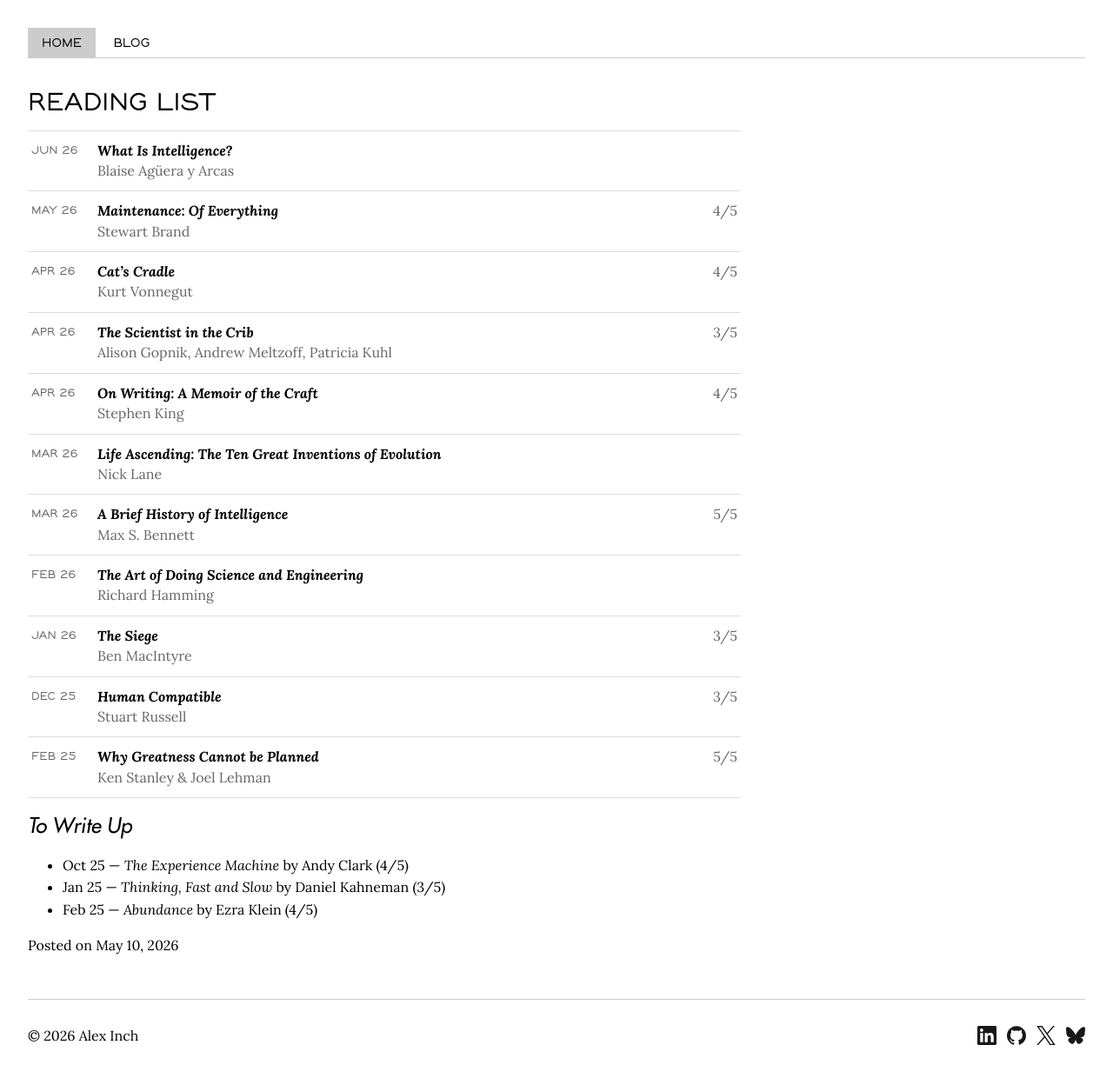
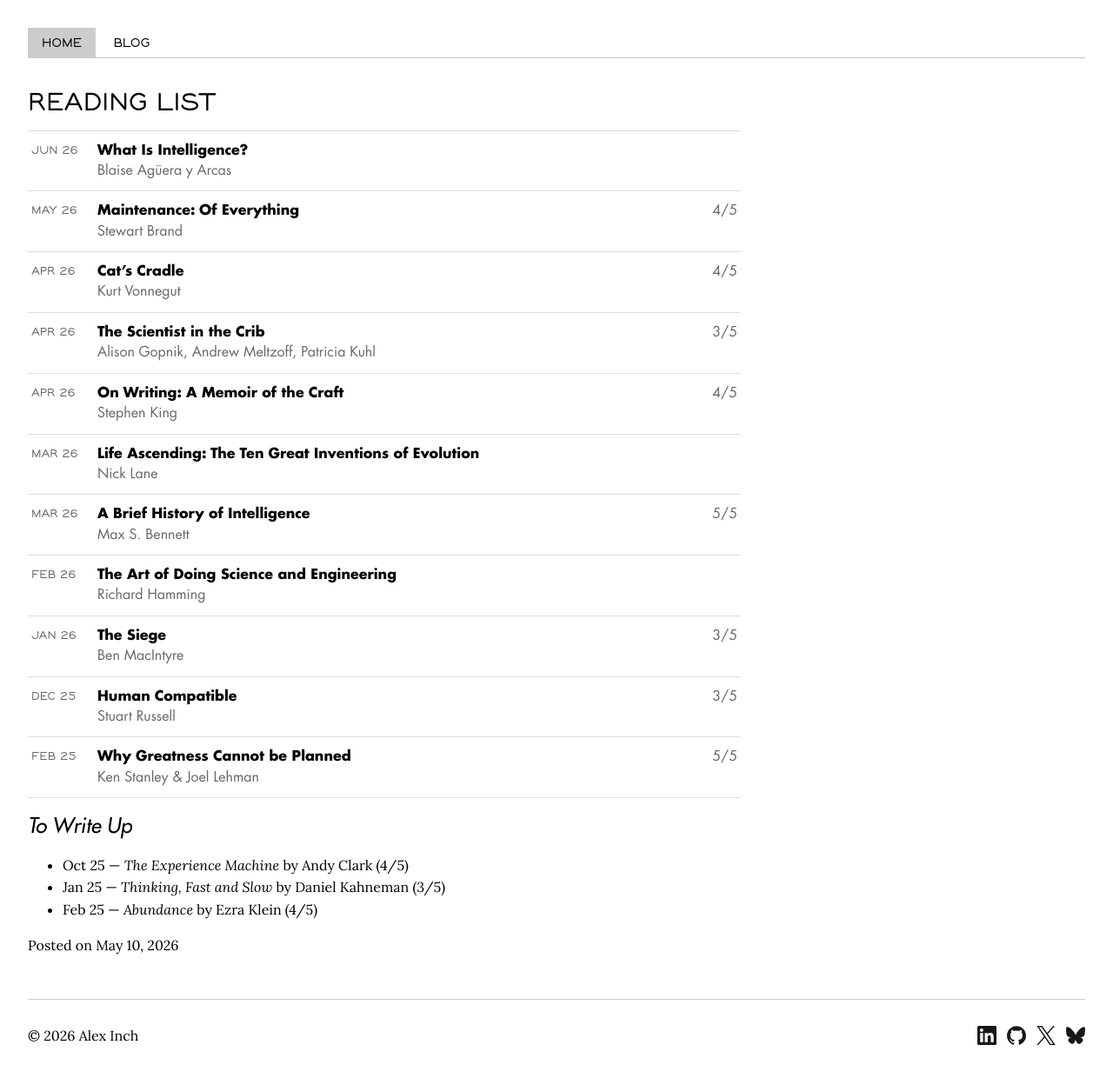
Before and after one commit to foty-hub/foty-hub.github.io, a Jekyll site: the page built from _posts/2026-05-10-books-ive-read.md, in a window 1280 px wide. Shown: the whole page at 87% size. Built offline with Jekyll 4.4.1, drawn with Linux system fonts in a browser that asks for light colours; some web fonts are replaced.

```diff
--- a/_layouts/default.html
+++ b/_layouts/default.html
@@ -550,10 +550,12 @@
       grid-template-columns: minmax(0, 1fr) 5.75rem;
       min-width: 0;
       row-gap: 0.1rem;
+      font-family: var(--font-heading);
     }
     details.book-note summary cite {
-      font-family: var(--font-body);
+      font-family: var(--font-heading);
       font-weight: 700;
+      font-style: normal;
       grid-area: title;
       min-width: 0;
     }
```
Also changed, not shown: _posts/2026-05-10-books-ive-read.md (+1 -1 lines).
